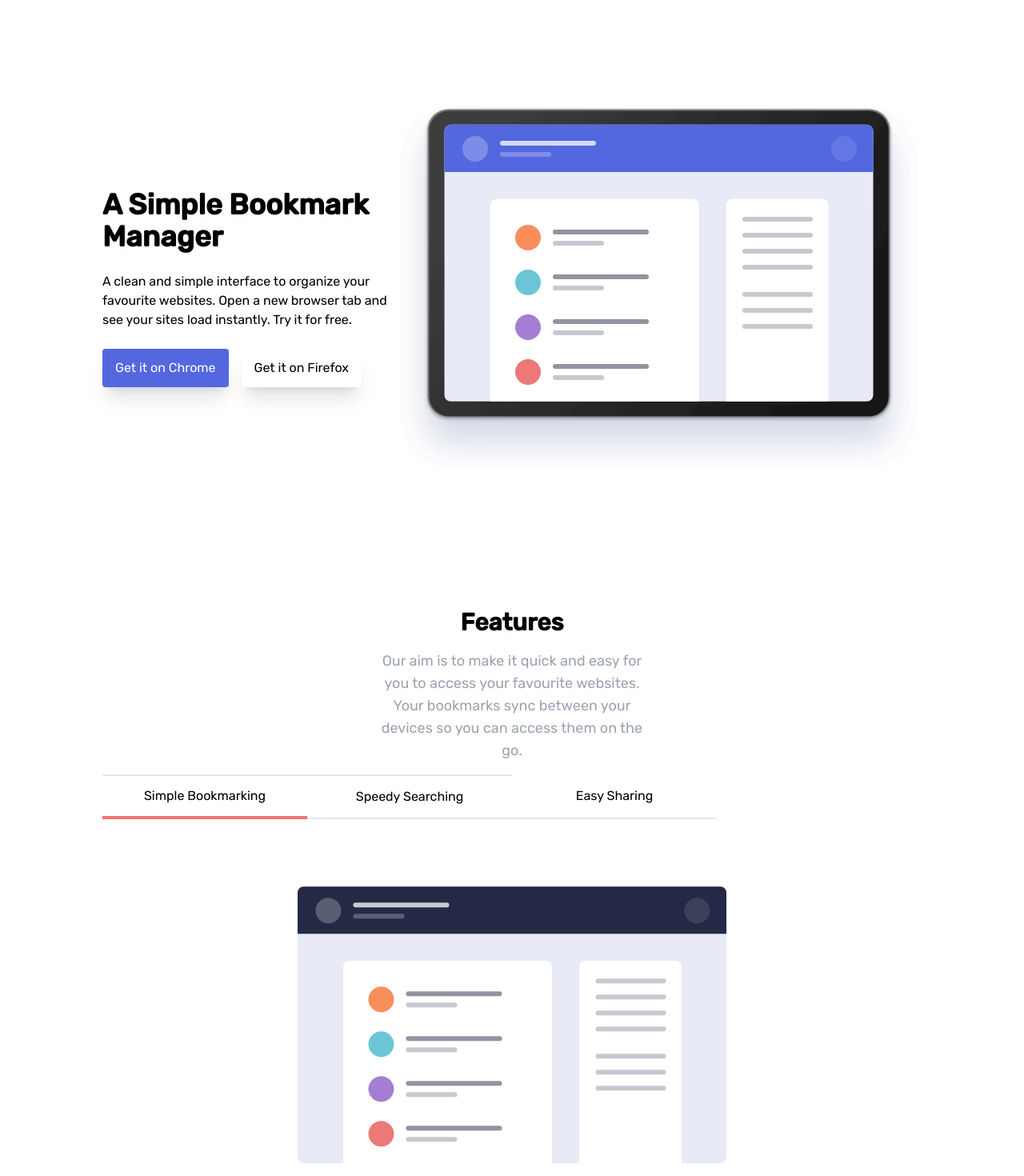
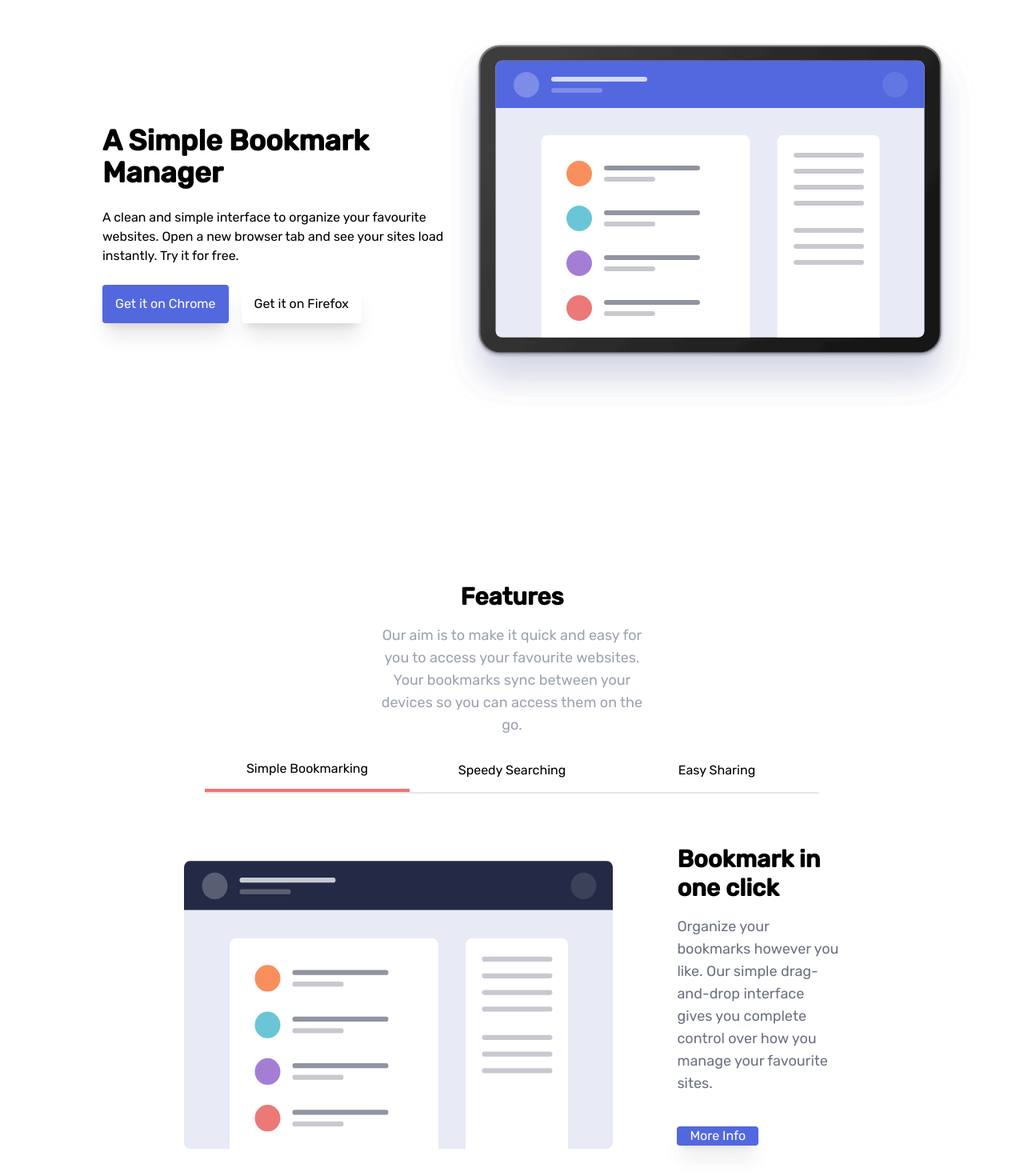
Before and after one commit to AakashSahani/bookmark-app, a React (Vite) app: page / in a window 1280 px wide. Shown: the part 160-1630 px from the top of the page at 80% size. Built offline with nearby package versions, Linux system fonts and the light colour scheme.

Commit message:
Fixed Styling

```diff
--- a/src/components/Downloads.jsx
+++ b/src/components/Downloads.jsx
@@ -14,7 +14,7 @@ function Downloads() {
 				</p>
 			</div>
 			<div className="flex flex-col sm:flex-row justify-center my-5">
-				<div className="flex text-lg my-5 mx-auto sm:mx-4 sm:my-0 w-[70vw]  sm:w-[250px] h-96 shadow-md rounded-lg flex-col justify-evenly  items-center">
+				<div className="flex text-lg my-5 mx-auto sm:mx-4 sm:my-0 w-[70vw]  sm:w-[275px] h-96 shadow-md rounded-lg flex-col justify-evenly  items-center">
 					<img src={Chrome} alt="Chrome" className="w-20" />
 					<div className="w-full border-dotted border-b-8 pb-5">
 						<h3 className="text-xl font-bold">Add to Chrome</h3>
@@ -26,7 +26,7 @@ function Downloads() {
 						Add & Install Extension
 					</button>
 				</div>
-				<div className="flex text-lg my-5 mx-auto sm:mx-4 sm:my-10 w-[70vw] sm:w-[250px] h-96 shadow-md rounded-lg flex-col justify-evenly  items-center">
+				<div className="flex text-lg my-5 mx-auto sm:mx-4 sm:my-10 w-[70vw] sm:w-[275px] h-96 shadow-md rounded-lg flex-col justify-evenly  items-center">
 					<img src={Firefox} alt="" className="w-20" />
 					<div className="w-full border-dotted border-b-8 pb-5">
 						<h3 className="text-xl font-bold">Add to Firefox</h3>
@@ -38,7 +38,7 @@ function Downloads() {
 						Add & Install Extension
 					</button>
 				</div>
-				<div className="flex text-lg my-5 mx-auto sm:mx-4 sm:my-20 w-[70vw] sm:w-[250px] h-96  shadow-md rounded-lg flex-col justify-evenly  items-center">
+				<div className="flex text-lg my-5 mx-auto sm:mx-4 sm:my-20 w-[70vw] sm:w-[275px] h-96  shadow-md rounded-lg flex-col justify-evenly  items-center">
 					<img src={Opera} alt="" className="w-20" />
 					<div className="w-full border-dotted border-b-8 pb-5">
 						<h3 className="text-xl font-bold">Add to Opera</h3>
--- a/src/components/FAQ.jsx
+++ b/src/components/FAQ.jsx
@@ -4,7 +4,7 @@ import arrow from '../assets/icon-arrow.svg';
 function FAQ() {
 	return (
 		<section>
-			<div className="flex flex-col justify-evenly min-h-[50vh] items-center p-[10%] mx-auto text-center">
+			<div className="flex flex-col justify-evenly min-h-[50vh] sm:w-[55vw] items-center px-[10%] py-[5%] mx-auto text-center">
 				<h2 className="text-2xl px-10 font-bold my-5">
 					Frequently Asked Questions
 				</h2>
--- a/src/components/Features.jsx
+++ b/src/components/Features.jsx
@@ -11,7 +11,7 @@ function Features() {
 	};
 
 	return (
-		<section className="px-[10%] h-screen">
+		<section className="p-[10%] min-h-screen mb-10">
 			<div className="mx-auto text-center">
 				<h1 className="text-3xl font-bold">Features</h1>
 				<p className="w-full sm:w-1/3 my-4 mx-auto text-gray-400 text-lg">
@@ -21,38 +21,37 @@ function Features() {
 				</p>
 			</div>
 			<div className="flex flex-col  justify-center items-center ">
-				<ul className="flex flex-col sm:flex-row w-full text-center">
-					<li className="border-t-2 h-14">
-						<button
-							className="sm:w-64 border-b-4 h-full border-b-red-400"
-							onClick={handleClick}
-						>
+				<ul className="flex flex-col sm:flex-row w-full sm:items-center sm:justify-center text-center">
+					<li className="border-t-2 sm:border-t-0 sm:border-b-2 h-14">
+						<button className="sm:w-64 border-b-4 h-full border-b-red-400">
 							Simple Bookmarking
 						</button>
 					</li>
-					<li className="border-y-2 h-14">
+					<li className="border-y-2 sm:border-y-0 sm:border-b-2 h-14">
 						<button className="sm:w-64 h-full">Speedy Searching</button>
 					</li>
 					<li className="border-b-2 h-14">
 						<button className="sm:w-64 h-full">Easy Sharing</button>
 					</li>
 				</ul>
-				<div className="flex flex-col justify-between my-16 h-[50vh]">
+				<div className="flex flex-col sm:px-[10%] sm:flex-row justify-between my-16 h-[50vh]">
 					<img
 						src={FeatureTab1}
 						alt="Simple Bookmarking"
-						className="my-0 sm:my-5  mx-auto"
+						className="my-0 sm:my-5  mx-auto sm:flex-1"
 					/>
-					<div className="flex flex-col justify-between items-center text-center px-0 sm:px-20">
-						<h2 className="font-bold text-2xl my-4">Bookmark in one click</h2>
-						<p className="text-md text-gray-500">
+					<div className="flex flex-col justify-between sm:justify-center items-center sm:items-start text-center sm:text-left sm:pl-20 py-10 sm:py-0">
+						<h2 className="font-bold text-2xl sm:text-3xl my-4">
+							Bookmark in one click
+						</h2>
+						<p className="text-md sm:text-lg text-gray-500">
 							Organize your bookmarks however you like. Our simple drag-and-drop
 							interface gives you complete control over how you manage your
 							favourite sites.
 						</p>
-						{/* <button className="w-fit px-4 h-12 shadow-xl rounded bg-softBlue text-white">
+						<button className="w-fit px-4 h-12 shadow-xl rounded bg-softBlue text-white my-10">
 							More Info
-						</button> */}
+						</button>
 					</div>
 				</div>
 				<div className="hidden justify-center my-16">
--- a/src/components/Footer.jsx
+++ b/src/components/Footer.jsx
@@ -8,22 +8,26 @@ function Footer() {
 		<footer className="min-h-[50vh] md:px-[10%] md:min-h-fit md:flex-row flex flex-col items-center justify-around py-8 bg-veryDarkBlue text-white">
 			<img src={Bookmark} alt="Bookmark Logo" className="invert" />
 			<ul className="md:flex-row flex flex-col flex-1 justify-evenly sm:justify-start items-center text-lg">
-				<li className="sm:mr-8">
+				<li className="sm:ml-8 ">
 					<a href="#">FEATURES</a>
 				</li>
-				<li className="sm:mr-8">
+				<li className="sm:ml-8">
 					<a href="#">PRICING</a>
 				</li>
-				<li className="sm:mr-8">
+				<li className="sm:ml-8">
 					<a href="#">CONTACT</a>
 				</li>
 			</ul>
 			<ul className="flex w-24 sm:w-[100px] justify-between items-center">
 				<li>
-					<img src={fb} alt="Facebook" />
+					<a href="#">
+						<img src={fb} alt="Facebook" />
+					</a>
 				</li>
 				<li>
-					<img src={tw} alt="Twitter" />
+					<a href="#">
+						<img src={tw} alt="Twitter" className="" />
+					</a>
 				</li>
 			</ul>
 		</footer>
--- a/src/components/Header.jsx
+++ b/src/components/Header.jsx
@@ -14,13 +14,11 @@ function Header() {
 	return (
 		<header className="flex px-[10%] py-10">
 			<div className="flex-1 z-10">
-				<a className="normal-case text-xl z-10">
-					<img
-						src={Bookmark}
-						alt="Bookmark Logo"
-						className={menu ? 'invert' : ''}
-					/>
-				</a>
+				<img
+					src={Bookmark}
+					alt="Bookmark Logo"
+					className={menu ? 'invert' : ''}
+				/>
 			</div>
 			<div className="flex-1 hidden md:block">
 				<ul className="flex w-full justify-around items-center">
--- a/src/components/Hero.jsx
+++ b/src/components/Hero.jsx
@@ -3,11 +3,11 @@ import heroImg from '../assets/illustration-hero.svg';
 
 function Hero() {
 	return (
-		<section className="flex flex-col lg:flex-row-reverse items-center px-[10%] py-10 min-h-screen">
+		<section className="flex flex-col lg:flex-row-reverse items-center pl-[10%] pr-[10%] sm:pr-[5%] min-h-[80vh]">
 			<img
 				src={heroImg}
 				alt="Bookmark Manager"
-				className="w-full h-auto m-auto sm:flex-1"
+				className="w-full h-auto m-auto sm:flex-1 pt-10 sm:pt-0"
 			/>
 			<div className="flex flex-col justify-center flex-1 items-center text-center sm:text-left sm:items-start">
 				<h1 className="text-4xl font-bold">A Simple Bookmark Manager</h1>
```
